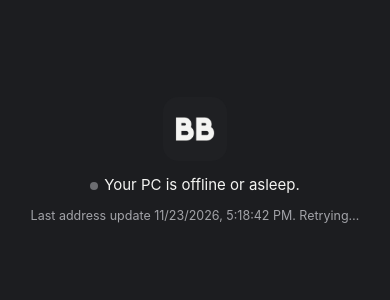
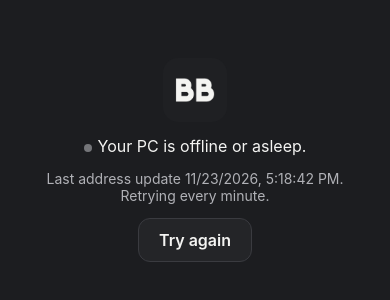
Before and after one commit to ay6741ay6741-sudo/trading-desk, a plain HTML site: page meme.html in a window 390 px wide. Shown: the part 262-562 px from the top of the page. Drawn offline with Linux system fonts and the light colour scheme; no server answers.

Commit message:
Big Boss phone wrapper: faster start, fits the screen, accessible status
- Loads the app from bot.json straight away instead of waiting on a separate
  health check first (one check through the tunnel took 8.9s).
- Pins the iframe width (iOS sizes iframes to their content otherwise) and turns
  off browser text inflation, which made the app wider than the screen inside
  the wrapper.
- Offline message is a polite live region with a 44px "Try again" button; one
  slow check no longer swaps the app out (two misses needed once connected).
- iframe has a title; contrast of the hint text raised to 7.9:1.

Co-Authored-By: Claude Opus 5.5 <noreply@anthropic.com>

```diff
--- a/meme.html
+++ b/meme.html
@@ -12,41 +12,53 @@
 <meta name="apple-mobile-web-app-title" content="Big Boss">
 <meta name="theme-color" content="#1c1d20">
 <style>
-html,body{margin:0;height:100%;background:#1c1d20;color:#f4f4f2;font:15px -apple-system,system-ui,sans-serif}
-iframe{position:fixed;inset:0;width:100%;height:100%;border:0;background:#1c1d20}
+html{-webkit-text-size-adjust:100%;text-size-adjust:100%}
+html,body{margin:0;height:100%;background:#1c1d20;color:#f4f4f2;font:16px -apple-system,system-ui,sans-serif;overflow:hidden}
+/* iOS sizes iframes to their content unless pinned like this; the app inside then always matches the screen width */
+iframe{position:fixed;top:0;left:0;width:1px;min-width:100%;height:100%;border:0;background:#1c1d20}
 #msg{position:fixed;inset:0;display:flex;flex-direction:column;align-items:center;justify-content:center;gap:14px;text-align:center;padding:24px}
 #msg img{width:64px;height:64px;border-radius:15px}
-#msg small{color:#a2a3a8}
-.dot{width:8px;height:8px;border-radius:50%;background:#a2a3a8;display:inline-block;margin-right:6px;animation:p 1.2s infinite}
+#msg small{color:#b0b1b6;font-size:14px}
+#msg button{min-height:44px;padding:10px 20px;border-radius:12px;border:1px solid #3a3b40;background:#242528;color:#f4f4f2;font:inherit;font-weight:600}
+.dot{width:8px;height:8px;border-radius:50%;background:#b0b1b6;display:inline-block;margin-right:6px;animation:p 1.2s infinite}
 @keyframes p{50%{opacity:.3}}
 @media (prefers-reduced-motion:reduce){.dot{animation:none}}
 </style>
 </head>
 <body>
-<div id="msg"><img src="icon-180.png" alt=""><div><span class="dot"></span><span id="txt">Connecting to Big Boss on your PC…</span></div><small id="sub"></small></div>
+<div id="msg" role="status" aria-live="polite"><img src="icon-180.png" alt=""><div><span class="dot" aria-hidden="true"></span><span id="txt">Connecting to Big Boss on your PC…</span></div><small id="sub"></small><button type="button" id="retry" hidden>Try again</button></div>
 <script>
 // The bot runs on the owner's PC behind a Cloudflare quick tunnel whose address changes on restart.
-// The PC publishes the current address to bot.json; this page always loads the latest one.
-let current = null;
+// The PC publishes the current address to bot.json; this page loads the app from it straight away (no waiting on a
+// separate health check first) and only shows the offline message if the PC can't be reached.
+let current = null, misses = 0, everOk = false;
+async function reachable(url) {
+  const ctl = new AbortController(), t = setTimeout(() => ctl.abort(), 12000);
+  try { await fetch(url + "/health", {mode: "no-cors", cache: "no-store", signal: ctl.signal}); return true; }
+  catch (e) { return false; } finally { clearTimeout(t); }
+}
 async function connect() {
   try {
     const b = await (await fetch("bot.json?t=" + Date.now(), {cache: "no-store"})).json();
-    const ok = await fetch(b.url + "/health", {mode: "no-cors", cache: "no-store"}).then(() => true).catch(() => false);  // no-cors: reachability only
-    if (!ok) { show("Your PC is offline or asleep.", "Last address update " + new Date(b.updated * 1000).toLocaleString() + ". Retrying…"); return; }
     if (b.url !== current) {
       current = b.url;
       let f = document.querySelector("iframe");
-      if (!f) { f = document.createElement("iframe"); document.body.appendChild(f); }
+      if (!f) { f = document.createElement("iframe"); f.title = "Big Boss"; document.body.appendChild(f); }
       f.src = b.url + "/phone/";
-      document.getElementById("msg").style.display = "none";
+      f.onload = () => { document.getElementById("msg").style.display = "none"; };
     }
-  } catch (e) { show("Can't reach Big Boss right now.", "Retrying…"); }
+    // one slow check is a tunnel hiccup, not an outage: only swap the app for the offline message after two misses
+    if (await reachable(b.url)) { misses = 0; everOk = true; }
+    else if (++misses >= (everOk ? 2 : 1)) show("Your PC is offline or asleep.", "Last address update " + new Date(b.updated * 1000).toLocaleString() + ". Retrying every minute.");
+  } catch (e) { show("Can't reach Big Boss right now.", "Retrying every minute."); }
 }
 function show(a, b) {
   const f = document.querySelector("iframe"); if (f) { f.remove(); current = null; }
   document.getElementById("msg").style.display = "flex";
   document.getElementById("txt").textContent = a; document.getElementById("sub").textContent = b;
+  document.getElementById("retry").hidden = false;
 }
+document.getElementById("retry").onclick = () => { document.getElementById("txt").textContent = "Connecting…"; connect(); };
 connect(); setInterval(connect, 60000);
 </script>
 </body>
```
